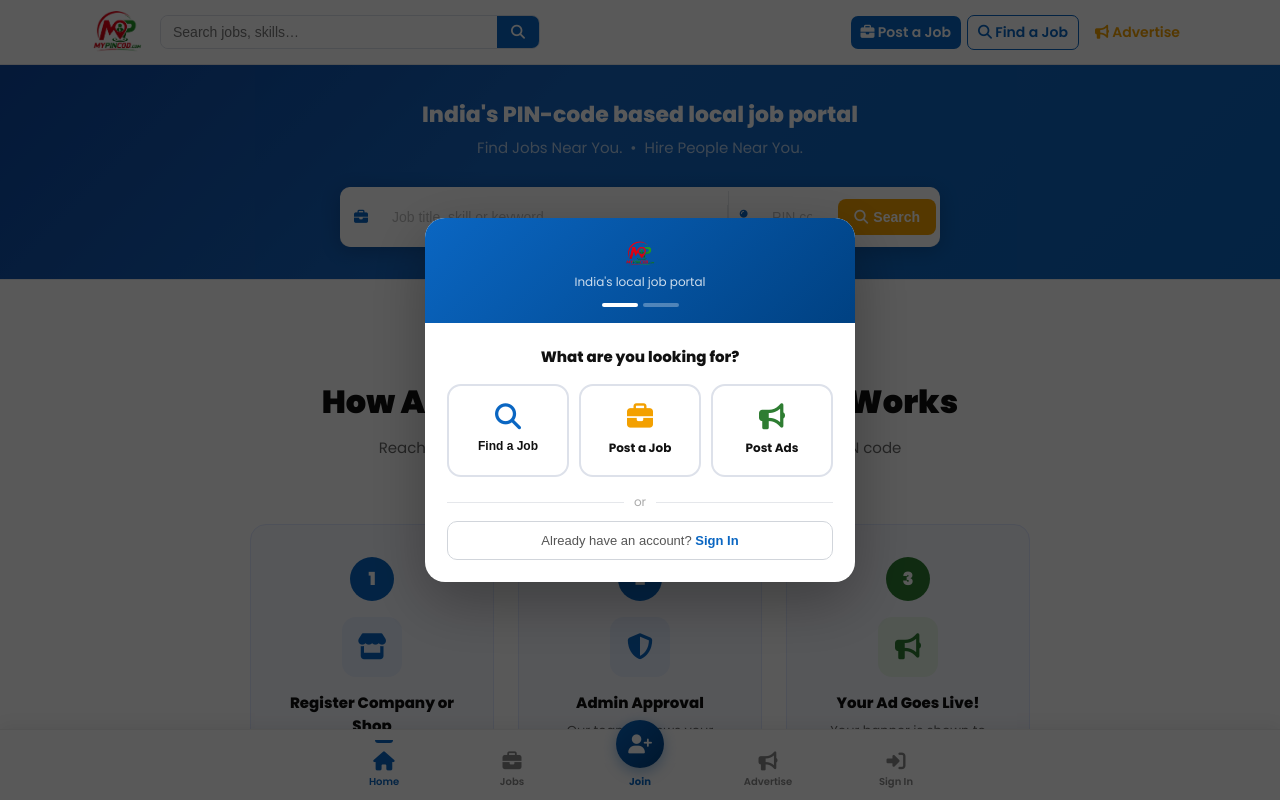
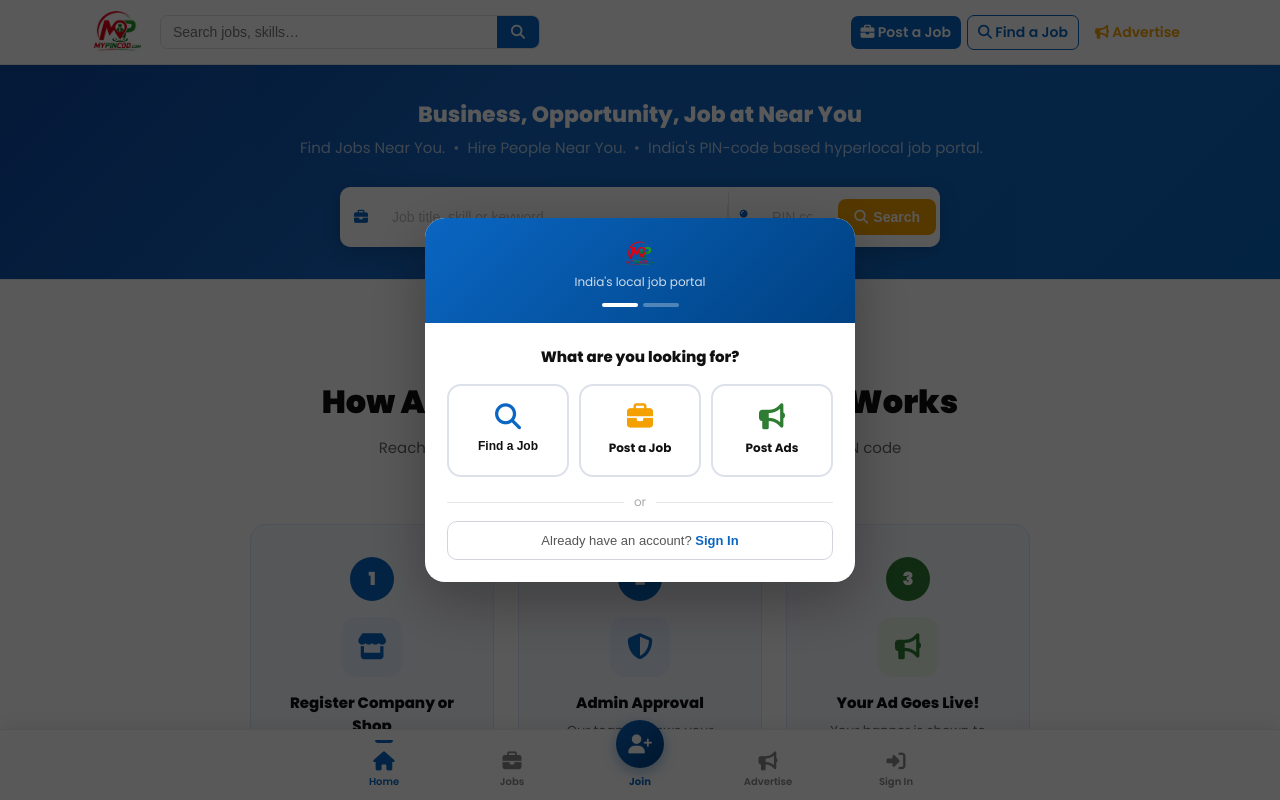
Before and after one commit to Sibi46/my-pincode, a Django app: page / in a window 1280 px wide. Run offline with Django 5.2, Linux system fonts and the light colour scheme; data that the repository does not hold is empty.

Commit message:
Update tagline to 'Business, Opportunity, Job at Near You'
Co-Authored-By: Claude Sonnet 4.6 <noreply@anthropic.com>

```diff
--- a/templates/base.html
+++ b/templates/base.html
@@ -4,7 +4,7 @@
 <head>
     <meta charset="UTF-8">
     <meta name="viewport" content="width=device-width, initial-scale=1.0">
-    <meta name="description" content="MY PINCOD — Find Jobs Near You. Hire People Near You. India's PIN-code based local job portal for white collar and blue collar jobs.">
+    <meta name="description" content="MY PINCOD — Business, Opportunity, Job at Near You. Find Jobs Near You. Hire People Near You. India's PIN-code based hyperlocal job portal.">
     <title>{% block title %}MY PINCOD{% endblock %}</title>
     <link rel="stylesheet" href="{% static 'css/style.css' %}?v=2">
     <link rel="stylesheet" href="/static/fontawesome/css/all.min.css">
@@ -246,7 +246,7 @@ document.querySelectorAll('.toast').forEach(function(t, i){
     <div class="footer-grid">
         <div class="footer-brand">
             <h3><i class="fas fa-map-pin"></i> MY PINCOD</h3>
-            <p>Find Jobs Near You. Hire People Near You.</p>
+            <p>Business, Opportunity, Job at Near You.<br>Find Jobs Near You. Hire People Near You.</p>
             <div class="social-links">
                 <a href="#"><i class="fab fa-facebook"></i></a>
                 <a href="#"><i class="fab fa-instagram"></i></a>
--- a/templates/index.html
+++ b/templates/index.html
@@ -4,7 +4,7 @@
 <head>
   <meta charset="UTF-8">
   <meta name="viewport" content="width=device-width, initial-scale=1.0">
-  <title>MY PINCOD — Find Jobs Near You</title>
+  <title>MY PINCOD — Business, Opportunity, Job at Near You</title>
   <link rel="stylesheet" href="/static/fontawesome/css/all.min.css">
   <link rel="stylesheet" href="/static/fonts/poppins/poppins.css">
 <style>
@@ -259,8 +259,8 @@ a{text-decoration:none;color:inherit}
 <!-- HERO -->
 <section class="hero">
   <div class="hero-inner">
-    <h1>India's PIN-code based local job portal</h1>
-    <p class="hero-sub">Find Jobs Near You. &nbsp;•&nbsp; Hire People Near You.</p>
+    <h1>Business, Opportunity, Job at Near You</h1>
+    <p class="hero-sub">Find Jobs Near You. &nbsp;•&nbsp; Hire People Near You. &nbsp;•&nbsp; India's PIN-code based hyperlocal job portal.</p>
 
     <form class="hero-search" action="/jobs/" method="get">
       <div class="hs-wrap">
@@ -517,7 +517,7 @@ var olxAdCur = 0;
   <div class="footer-grid">
     <div class="footer-brand">
       <h3><i class="fas fa-map-pin"></i> MY PINCOD</h3>
-      <p>Find Jobs Near You. Hire People Near You.<br>India's PIN-code based hyperlocal job portal.</p>
+      <p>Business, Opportunity, Job at Near You.<br>Find Jobs Near You. Hire People Near You.<br>India's PIN-code based hyperlocal job portal.</p>
     </div>
     <div class="footer-links">
       <h4>For Job Seekers</h4>
```
